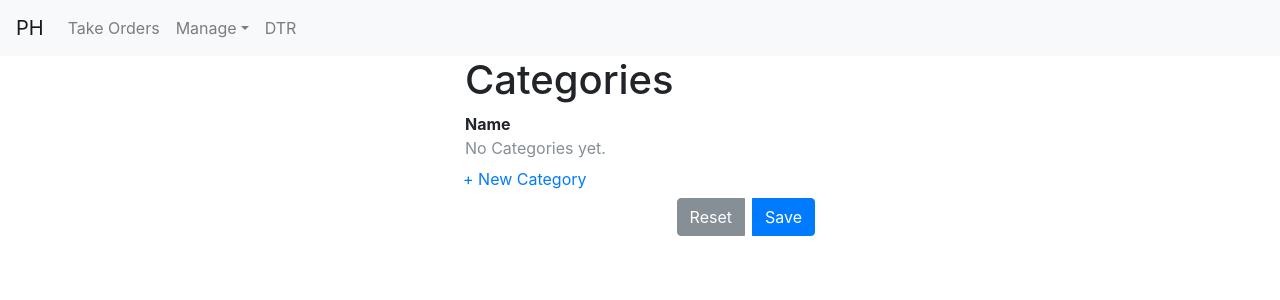
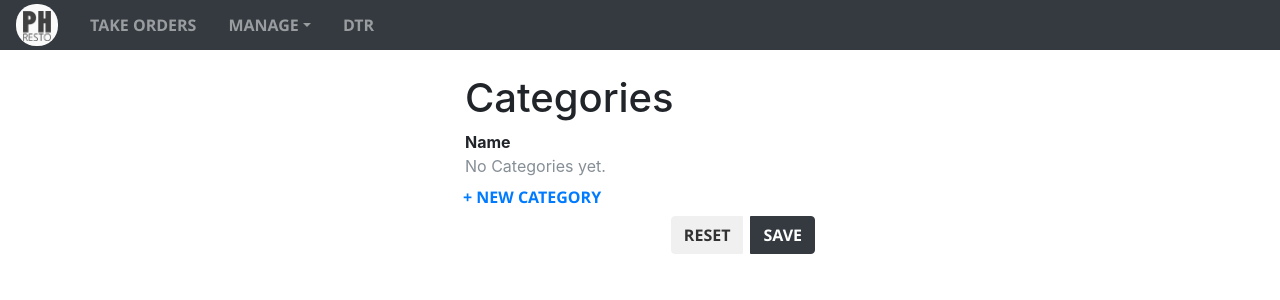
Before and after one commit to fish-bones22/phrestaurant, a PHP site: page /categories.php in a window 1280 px wide. Shown: the top 300 px of the page. Run offline with PHP 8.4, Linux system fonts and the light colour scheme; data that the repository does not hold is empty.

Commit message:
Enhanced overall look and feel

```diff
--- a/css/main.css
+++ b/css/main.css
@@ -0,0 +1,112 @@
+/* Navbar */
+
+.navbar {
+	background-color: rgb(52, 58, 64);
+	height: 50px;
+	z-index: 2000;
+}
+
+.navbar-brand {
+	background-color: rgb(250, 250, 250);
+	border-radius: 20px;
+	padding-left: 7px;
+	transition: ease-in-out 0.2s;
+	width: 42px;
+}
+
+.navbar-brand:hover {
+	background-color: rgb(52, 58, 64);
+}
+
+.navbar-brand:hover img {
+	content: url('../img/logo-inverted.png');
+}
+
+
+.navbar .nav-item .nav-link {
+	border-radius: 25px;
+	font-family:'Segoe UI';
+	font-weight: 700;
+	padding-bottom: 0px;
+	padding-top: 0px;
+}
+
+.navbar .nav-item .nav-link:focus {
+	background-color: rgb(120, 120, 120);
+	color: rgb(250, 250, 250);
+}
+
+.navbar .dropdown-menu {
+	background-color: rgb(120, 120, 120);
+	border: none;
+}
+
+.navbar .dropdown-menu a {
+	color: rgb(250, 250, 250);
+}
+
+.navbar .dropdown-menu a:hover {
+	color: rgb(52, 58, 64);
+}
+
+.navbar .dropdown-menu a:active {
+	background-color: rgb(120, 120, 120);
+}
+
+/* Buttons */
+.btn {
+	font-family: 'Segoe UI';
+	font-weight: 600;
+	text-transform: uppercase;
+}
+
+.btn-primary {
+	background-color: rgb(52, 58, 64);
+	border-color: rgb(52, 58, 64);
+}
+
+.btn-primary:hover {
+	background-color: rgb(220, 220, 220);
+	border-color: rgb(220, 220, 220);
+	color: rgb(50, 50, 50);
+}
+
+.btn-secondary {
+	background-color: rgb(240, 240, 240);
+	border-color: rgb(240, 240, 240);
+	color: rgb(50, 50, 50);
+}
+
+.btn-secondary:hover {
+	background-color: rgb(52, 58, 64);
+	border-color: rgb(52, 58, 64);
+}
+
+.btn.item_menu {
+	font-family: 'Segoe UI';
+	font-weight: 600;
+	text-transform: capitalize;
+}
+
+.paginate_button .page-link {
+	background-color: rgb(240, 240, 240);
+	border-color: rgb(240, 240, 240);
+	color: rgb(50, 50, 50);
+}
+
+.page-item .page-link {
+	background-color: rgb(240, 240, 240);
+	border-color: rgb(240, 240, 240);
+	color: rgb(50, 50, 50);
+}
+
+.page-item.active .page-link {
+	background-color: rgb(120, 120, 120);
+	border-color: rgb(120, 120, 120);
+}
+
+/* Modal */
+.modal {
+	border-radius: 0;
+	margin-top: 30px;
+}
--- a/index.php
+++ b/index.php
@@ -2,7 +2,7 @@
 <html>
 <head>
 	<title>PH Resto</title>
-	<link rel="stylesheet" href="fonts/Font-Awesome/css/font-awesome.css">
+	<link href="fonts/Font-Awesome/css/font-awesome.css" rel="stylesheet">
 	<link href="vendors/bootstrap/css/bootstrap.min.css" rel="stylesheet" type="text/css">
 	<link href="css/main.css" rel="stylesheet" type="text/css">
 </head>
--- a/navbar.php
+++ b/navbar.php
@@ -1,6 +1,6 @@
-<nav class="navbar navbar-expand-lg navbar-light bg-light">
+<nav class="navbar navbar-expand-lg navbar-dark bg-dark mb-4">
 
-  <a class="navbar-brand" href="/phrestaurant">PH</a>
+  <a class="navbar-brand align-items-center" href="/phrestaurant"><img src="img/logo.png" height="30"></a>
 
 	<button class="navbar-toggler" type="button" data-toggle="collapse" data-target="#navbarSupportedContent" aria-controls="navbarSupportedContent" aria-expanded="false" aria-label="Toggle navigation">
     <span class="navbar-toggler-icon"></span>
@@ -9,12 +9,12 @@
 	<div class="collapse navbar-collapse" id="navbarSupportedContent">
     <ul class="navbar-nav mr-auto">
 
-    		<li class="nav-item">
-        	<a class="nav-link" href="cashier.php">Take Orders</a>
+    		<li class="nav-item mr-2 ml-2">
+        	<a class="nav-link" href="cashier.php">TAKE ORDERS</a>
       	</li>
 
-    		<li class="nav-item dropdown">
-        	<a class="nav-link dropdown-toggle" href="#" id="manage-dropdown" role="button" data-toggle="dropdown" aria-haspopup="true" aria-expanded="false">Manage</a>
+    		<li class="nav-item dropdown mr-2 ml-2">
+        	<a class="nav-link dropdown-toggle" href="#" id="manage-dropdown" role="button" data-toggle="dropdown" aria-haspopup="true" aria-expanded="false">MANAGE</a>
         	<div class="dropdown-menu" aria-labelledby="navbarDropdown">
         		<a class="dropdown-item" href="menulist.php">Menu</a>
           	<a class="dropdown-item" href="categories.php">Categories</a>
@@ -22,7 +22,7 @@
        		</div>
      	  </li>
 
-      	<li class="nav-item">
+      	<li class="nav-item mr-2 ml-2">
         	<a class="nav-link" href="logtime_verify.php">DTR</a>
       	</li>
     </ul>
```
Also changed, not shown: cashier.php (+7 -7 lines), img/logo-inverted.png (added), img/logo.png (added).
